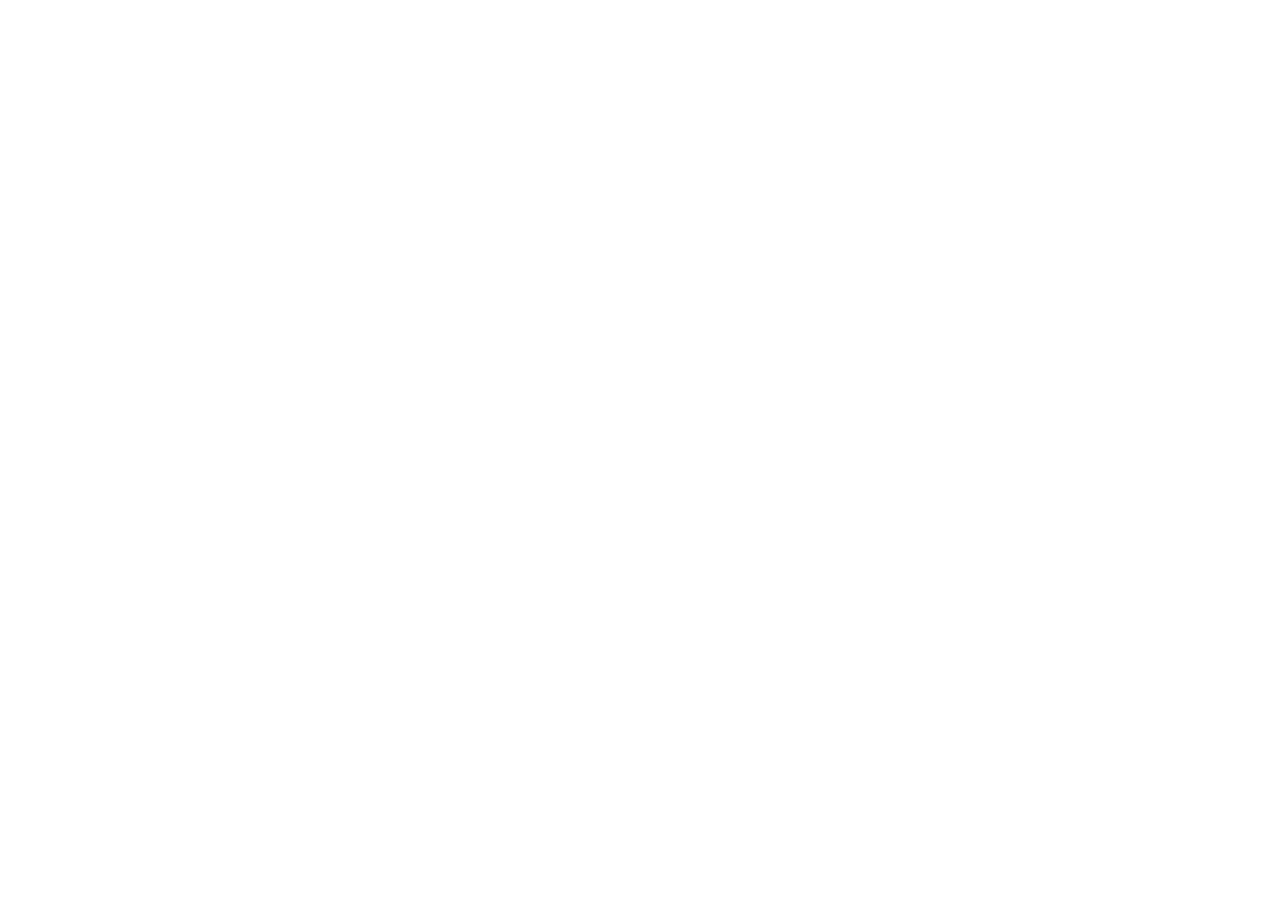
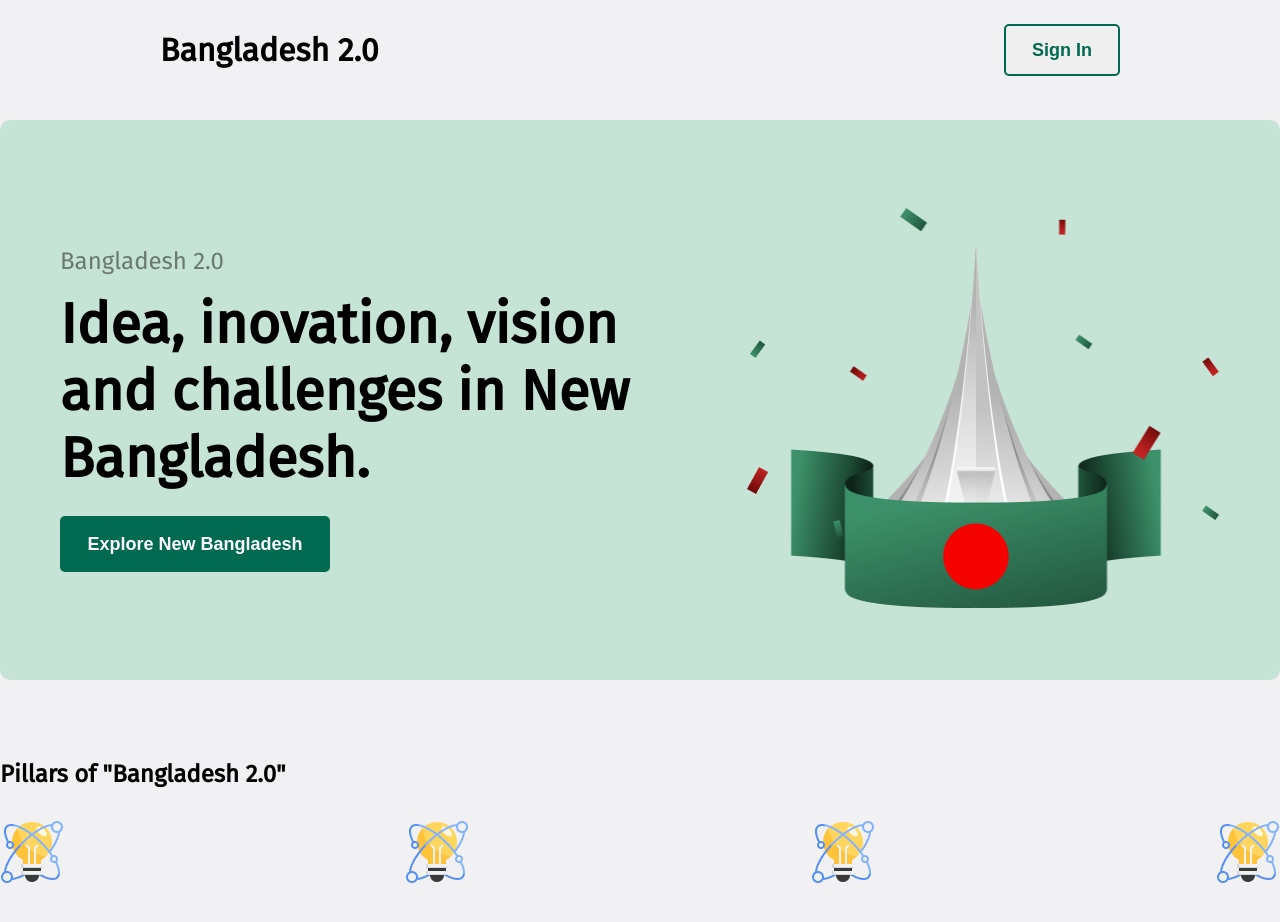
Before and after one commit to shibgatUAM/b11-assigment1, a plain HTML site: page index.html in a window 1280 px wide. Before the commit the page ends 800 px from the top, so only its background shows below. Drawn offline with Linux system fonts and the light colour scheme.

Commit message:
header & banner part done

```diff
--- a/assets/css/style.css
+++ b/assets/css/style.css
@@ -0,0 +1,115 @@
+* {
+    margin: 0;
+    padding: 0;
+    box-sizing: border-box;
+}
+
+body {
+    font-family: "Fira Sans", serif;
+    font-weight: 400;
+    font-style: normal;
+    background-color: #f1f1f3;
+}
+
+/* HEADER */
+header {
+    width: 100%;
+    margin-bottom: 20px;
+    display: flex;
+    height: 100px;
+    justify-content: space-between;
+    align-items: center;
+    padding: 24px 160px;
+}
+
+.header-name {
+    width: 222px;
+    height: 38px;
+    font-weight: bold;
+    font-size: 32px;
+}
+
+.header-button button{
+    width: 116px;
+    height: 52px;
+    color: #006A50;
+    border: 2px solid #006A50;
+    border-radius: 5px;
+    font-weight: 600;
+    font-size: 18px;
+    cursor: pointer;
+}
+
+.header-button button:hover{
+    background-color: #006A50;
+    color: #fff;
+}
+
+/* BANNER */
+.banner-container {
+    width: 1280px;
+    height: 560px;
+    display: flex;
+    margin: 0 auto 80px;
+    padding: 100px 60px 80px;
+    background-color: #C6E4D6;
+    justify-content: space-between;
+    align-items: center;
+    border-radius: 10px;
+}
+
+.banner-text {
+    width: 622px;
+    height: 326px;
+}
+
+.banner-para {
+    margin-bottom: 16px;
+    font-weight: 500;
+    font-size: 24px;
+    color: #0E0E0E;
+    opacity: 50%;
+}
+
+.banner-description {
+    width: 622px;
+    height:201px;
+    font-weight: bold;
+    font-size: 56px;
+    text-align: left;
+    margin-bottom: 24px;
+}
+
+.banner-text button {
+    width: 270px;
+    height: 56px;
+    background: #006A50;
+    border: none;
+    border-radius: 5px;
+    color: #fff;
+    font-weight: 600;
+    font-size: 18px;
+    cursor: pointer;
+}
+
+.banner-text button:hover{
+    background-color: #08a07a;
+    color: #fff;
+}
+
+/* FEATURES CONTAINER*/
+.features-container {
+    width: 1280px;
+    height: 560px;
+    margin: 0 auto 80px;
+}
+
+.features-heading {
+    margin-bottom: 32px;
+}
+
+.features-card-container {
+    display: flex;
+    justify-content: space-between;
+    align-items: center;
+}
--- a/index.html
+++ b/index.html
@@ -12,6 +12,47 @@
     <link rel="stylesheet" href="assets/css/style.css">
 </head>
 <body>
+<!-- START HEADER -->
+    <header>
+        <div class="header-name">
+            <h4>Bangladesh 2.0</h4>
+        </div>
+        <div class="header-button">
+            <button>Sign In</button>
+        </div>
+    </header>
+<!-- END HEADER -->
 
+<!-- BANNER START -->
+    <section class="banner-container">
+        <div class="banner-text">
+            <p class="banner-para">Bangladesh 2.0</p>
+            <h1 class="banner-description">Idea, inovation, vision and challenges in New Bangladesh.</h1>
+            <button>Explore New Bangladesh</button>
+        </div>
+        <div class="banner-img">
+            <img src="assets/images/hero.png" width="474" height="400" alt="bangladesh">
+        </div>
+    </section>
+<!-- END BANNER-->
+
+<!-- FEATURES START -->
+    <section class="features-container">
+            <h2 class="features-heading">Pillars of "Bangladesh 2.0"</h2>
+        <div class="features-card-container">
+            <div class="feature-card">
+                <img src="assets/images/card-icon.png" alt="bangladesh">
+            </div>
+            <div class="feature-card">
+                <img src="assets/images/card-icon.png" alt="bangladesh">
+            </div>
+            <div class="feature-card">
+                <img src="assets/images/card-icon.png" alt="bangladesh">
+            </div>
+            <div class="feature-card">
+                <img src="assets/images/card-icon.png" alt="bangladesh">
+            </div>
+        </div>
+    </section>
 </body>
 </html>
```
